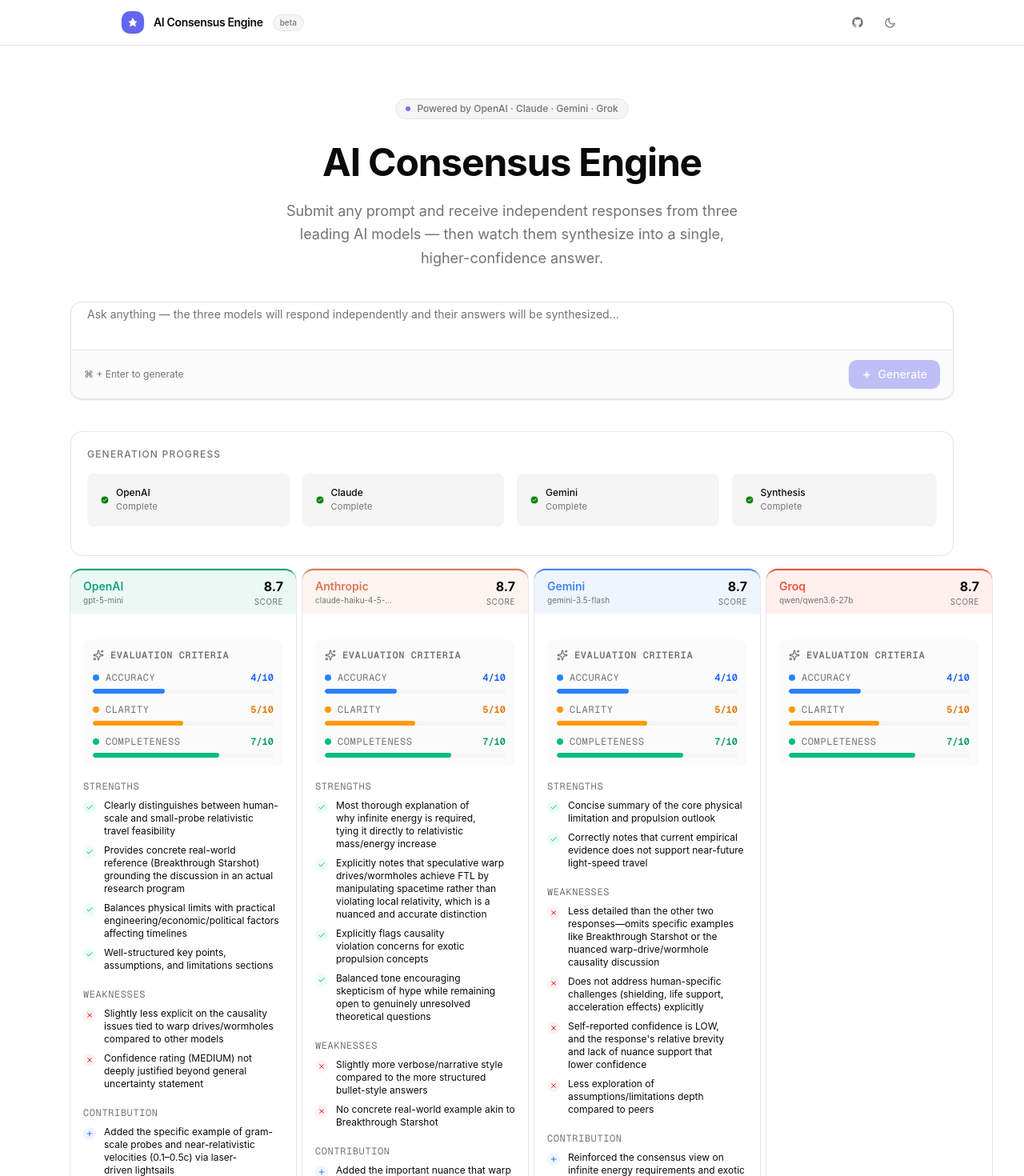
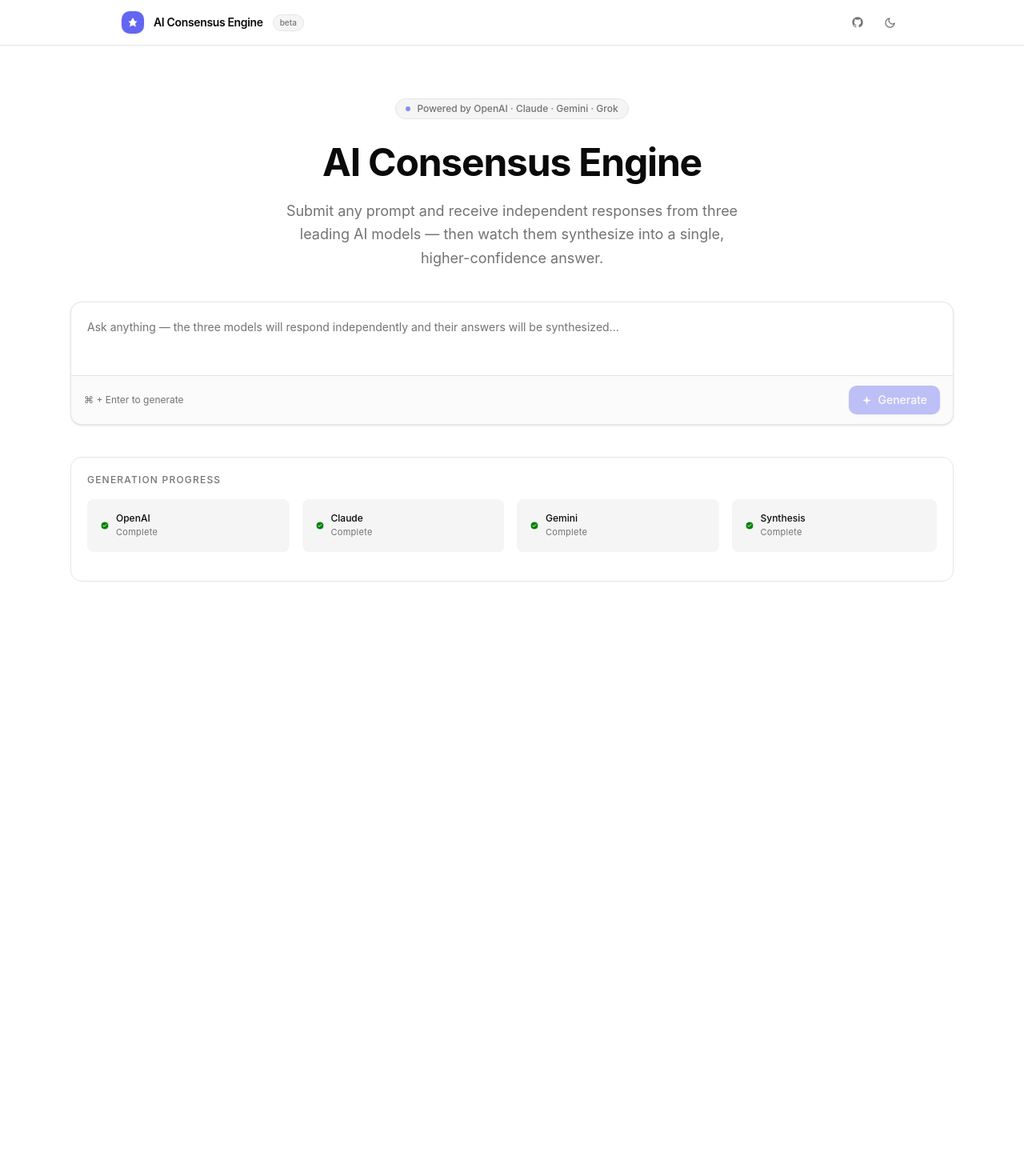
Before and after one commit to Abhi-tech-09/consensus-ai, a Next.js app: page / in a window 1280 px wide. Shown: the top 1470 px of the page at 80% size. After the commit the page ends 839 px from the top, so only its background shows below. Built offline with nearby package versions, Linux system fonts and the light colour scheme.

Commit message:
Adds logic to populate model cards and consensus card

```diff
--- a/app/page.tsx
+++ b/app/page.tsx
@@ -10,6 +10,8 @@ import ResponseCards from "@/components/ResponseCards";
 import axios from "axios";
 import { useEffect, useState } from "react";
 import { mock } from "@/components/ConsensusCard";
+import { Orchestrator } from "@/lib/orchestrator";
+import { JudgeAnswer, ModelResponse } from "@/types/global.types";
 
 
 type ModelStatus = "idle" | "loading" | "done" | "error";
@@ -28,50 +30,36 @@ export interface Results {
 
 const IDLE: ModelResult = { status: 'idle', text: '' }
 
-export const MOCK_RESPONSES = {
-  openai: `Based on the provided prompt, I can offer a comprehensive analysis. The core concept revolves around distributed intelligence — where multiple AI systems collaborate to surface a more robust and nuanced answer than any single model could produce alone.\n\nThis approach mirrors how expert committees function in high-stakes decision-making: each voice brings a distinct training distribution, architectural bias, and reasoning style. The synthesis of these perspectives reduces the risk of confident-but-wrong outputs.\n\nKey considerations include latency trade-offs, cost multipliers, and the challenge of detecting meaningful divergence versus superficial phrasing differences across model outputs.`,
-  claude: `The question touches on a genuinely interesting challenge in applied AI: how do we combine outputs from models with fundamentally different architectures, training data, and alignment approaches?\n\nWhat I find compelling here is the meta-level problem — not just "what do the models say" but "how do we weight their responses?" A simple majority vote fails when one model is systematically better on a given domain. A weighted ensemble requires calibration data that may not exist.\n\nThe most honest synthesis acknowledges uncertainty explicitly: where models agree, confidence is higher; where they diverge, the disagreement itself is signal worth surfacing to the user rather than papering over.`,
-  gemini: `This is a fascinating application of ensemble methods to large language models. From a systems perspective, the AI Consensus Engine architecture raises several important design questions.\n\nFirst, temporal coherence: models should ideally run in parallel, but their responses need to be reconciled without one model's output influencing another's (to avoid echo chambers). Second, domain-awareness: the synthesis layer should ideally know which model has stronger priors for a given topic category.\n\nThird — and most underexplored — is graceful disagreement. When models give genuinely different answers, the most valuable output may be a structured representation of that disagreement, not a forced consensus that loses the signal.`,
-  consensus: `## Consensus Analysis\n\nAll three models converge on a central theme: **ensemble AI systems are valuable precisely because of their divergence**, not despite it.\n\n**Points of strong agreement:**\n- Parallel execution is preferable to sequential to avoid anchoring effects\n- Disagreement between models is meaningful signal, not noise to suppress\n- A weighted synthesis outperforms naive averaging when domain priors are known\n\n**Nuanced differences:**\nOpenAI emphasizes practical trade-offs (latency, cost). Claude focuses on the epistemics of weighting and calibration. Gemini brings a systems-design lens to the architecture.\n\n**Synthesized recommendation:**\nBuild the consensus layer to (1) run models in parallel, (2) surface disagreement to users with confidence indicators, and (3) apply domain-aware weighting when training signal is available. The goal is augmented judgment, not artificial certainty.`,
-}
-
 export default function Home() {
   const [dark, setDark] = useState(false);
-  const [prompt, setPrompt] = useState('')
-  const [generating, setGenerating] = useState(false)
-  const [results, setResults] = useState<Results>({
-    openai: IDLE,
-    claude: IDLE,
-    gemini: IDLE,
-    consensus: IDLE,
-  })
-  const [ans, setAns] = useState("");
+  const [prompt, setPrompt] = useState('');
+  const [result, setResult] = useState<ModelResponse<JudgeAnswer> | null>(null);
+
 
   useEffect(() => {
     document.documentElement.classList.toggle('dark', dark)
   }, [dark])
 
-  const handleOnGenerate = async (prompt: string) => {
-    const res = await axios.post("api/v1/chat", {
-      prompt
+  const handleOnGenerate = async (userPrompt: string) => {
+    const res = await axios.post("/api/v1/chat", {
+      prompt: userPrompt
     });
-    console.log(res.data)
-    setAns(res.data);
+    setResult(res.data);
   }
 
   return (
     <div className="min-h-screen bg-background text-foreground transition-colors duration-200">
       <Navbar dark={dark} onToggleDark={() => setDark(d => !d)} />
       <main className="max-w-6xl mx-auto px-4 sm:px-6 pb-24 ">
-        {prompt === '' ? <Hero /> : <ConsensusCard result={{ status: 'done', text: ans }} />}
+        {result === null ? <Hero /> : <ConsensusCard result={{ status: 'done', text: result.response.summary }} />}
         <PromptInput
           prompt={prompt}
           onChange={setPrompt}
           onGenerate={handleOnGenerate}
-          generating={generating}
+          generating={false}
         />
         <ProgressSection />
-        <ResponseCards />
+        {result !== null && <ResponseCards evaluations={result.response.evaluations} />}
 
       </main>
     </div>
--- a/components/ConsensusCard.tsx
+++ b/components/ConsensusCard.tsx
@@ -54,13 +54,13 @@ export default function ConsensusCard({ result }: ConsensusCardProps) {
                     </div>
                 )}
                 {result.status === 'done' && (
-                    mock.data.response.summary
+                    result.text
                 )}
             </div>
 
             {/* Footer badges */}
             {result.status === 'done' && (
-                <div className="px-6 pb-5 flex flex-wrap gap-2">
+                <div className="px-6 py-5 flex flex-wrap gap-2">
                     {['OpenAI', 'Claude', 'Gemini', 'Grok'].map(m => (
                         <span
                             key={m}
--- a/components/PromptInput.tsx
+++ b/components/PromptInput.tsx
@@ -13,7 +13,7 @@ export default function PromptInput({ prompt, onChange, onGenerate, generating }
                 onChange={e => onChange(e.target.value)}
                 placeholder="Ask anything — the three models will respond independently and their answers will be synthesized..."
                 rows={2}
-                className="w-full px-5 py-1 text-sm text-foreground placeholder:text-muted-foreground bg-transparent resize-none outline-none font-(family-name:--font-sans) leading-relaxed"
+                className="w-full p-5 text-sm text-foreground placeholder:text-muted-foreground bg-transparent resize-none outline-none font-(family-name:--font-sans) leading-relaxed"
                 onKeyDown={e => {
                     if ((e.metaKey || e.ctrlKey) && e.key === 'Enter') onGenerate(prompt)
                 }}
--- a/components/ResponseCards.tsx
+++ b/components/ResponseCards.tsx
@@ -1,33 +1,36 @@
-import { MOCK_RESPONSES } from "@/app/page"
 import { Card, CardContent, CardDescription, CardHeader, CardTitle } from "./ui/card"
 import { mock } from "./ConsensusCard"
 import { Check, Plus, Sparkles, X } from "lucide-react"
-import { CONSENSUS_CONFIG } from "@/config/consensus-config"
-import { ConsensusProviderType } from "@/types/global.types"
+import { CONSENSUS_CONFIG, PROVIDER_COLOR } from "@/config/consensus-config"
+import { ConsensusProviderType, EvaluationType } from "@/types/global.types"
 
-const ResponseCards = () => {
+const ResponseCards = ({ evaluations }: { evaluations: EvaluationType[] }) => {
   return (
     <div className="grid sm:grid-cols-4 grid-cols-1 gap-2 w-6xl mx-auto">
       {
-        CONSENSUS_CONFIG.providers.map((model, index) => {
-          return <ModelCard key={model.name} model={model} data={mock.data.response.evaluations[index]} />
+        evaluations.map((evaluation, index) => {
+          return <ModelCard key={evaluation.provider} evaluation={evaluation} />
         })
       }
     </div>
   )
 }
 
-const ModelCard = ({ model, data }: { model: ConsensusProviderType, data: any }) => {
+const getModelNameForProvider = (x: string) => {
+  return CONSENSUS_CONFIG.providers.find(p => p.name === x)?.model;
+}
+
+const ModelCard = ({ evaluation }: { evaluation: EvaluationType }) => {
   return (
-    <Card className="p-0 overflow-hidden border-t-2" style={{ borderTopColor: model.color }}>
-      <CardHeader className="px-4 py-2" style={{ backgroundColor: `${model.color}15` }}>
+    <Card className="p-0 overflow-hidden border-t-2" style={{ borderTopColor: PROVIDER_COLOR[evaluation.provider] }}>
+      <CardHeader className="px-4 py-2" style={{ backgroundColor: `${PROVIDER_COLOR[evaluation.provider]}15` }}>
         <div className="flex items-center justify-between">
           <div>
-            <p className="text-sm font-semibold" style={{ color: model.color }}>{model.name}</p>
-            <p className="text-[10px] text-muted-foreground truncate max-w-25">{model.model}</p>
+            <p className="text-sm font-semibold" style={{ color: PROVIDER_COLOR[evaluation.provider] }}>{evaluation.provider}</p>
+            <p className="text-[10px] text-muted-foreground truncate max-w-25">{getModelNameForProvider(evaluation.provider)}</p>
           </div>
           <div className="text-right">
-            <p className="text-base font-bold">8.7</p>
+            <p className="text-base font-bold">{evaluation.score}</p>
             <p className="text-[10px] text-muted-foreground uppercase tracking-wider">score</p>
           </div>
         </div>
@@ -41,15 +44,15 @@ const ModelCard = ({ model, data }: { model: ConsensusProviderType, data: any })
             </span>
           </div>
           <div className="flex flex-col gap-3">
-            <CriteriaBar label="Accuracy" value={4} />
-            <CriteriaBar label="Clarity" value={5} />
-            <CriteriaBar label="Completeness" value={7} />
+            <CriteriaBar label="Accuracy" value={evaluation.evaluation.accuracy} />
+            <CriteriaBar label="Clarity" value={evaluation.evaluation.clarity} />
+            <CriteriaBar label="Completeness" value={evaluation.evaluation.completeness} />
           </div>
         </div>
         <div className="flex flex-col gap-5">
-          <Section title="Strengths" items={data?.strengths} tone="positive" icon={<Check className="h-2.5 w-2.5" />} />
-          <Section title="Weaknesses" items={data?.weaknesses} tone="negative" icon={<X className="h-2.5 w-2.5" />} />
-          <Section title="Contribution" items={data?.contribution} tone="neutral" icon={<Plus className="h-2.5 w-2.5" />} />
+          <Section title="Strengths" items={evaluation.strengths} tone="positive" icon={<Check className="h-2.5 w-2.5" />} />
+          <Section title="Weaknesses" items={evaluation.weaknesses} tone="negative" icon={<X className="h-2.5 w-2.5" />} />
+          <Section title="Contribution" items={evaluation.contribution} tone="neutral" icon={<Plus className="h-2.5 w-2.5" />} />
         </div>
       </CardContent>
     </Card>
--- a/config/consensus-config.ts
+++ b/config/consensus-config.ts
@@ -4,6 +4,13 @@ import { GeminiProvider } from "@/providers/gemini";
 import { GroqProvider } from "@/providers/groq";
 import { OpenAIProvider } from "@/providers/openai";
 import { ConsensusConfigType } from "@/types/global.types";
+
+export const PROVIDER_COLOR = {
+  [PROVIDERS.OpenAI.toString()]: "#10a37f",
+  [PROVIDERS.Anthropic.toString()]: "#D97757",
+  [PROVIDERS.Gemini.toString()]: "#4285f4",
+  [PROVIDERS.Groq.toString()]: "#f55036",
+};
 
 export const CONSENSUS_CONFIG: ConsensusConfigType = {
   providers: [
```
Also changed, not shown: app/api/v1/chat/route.ts (+14 -9 lines), types/global.types.ts (+8 -1 lines).
